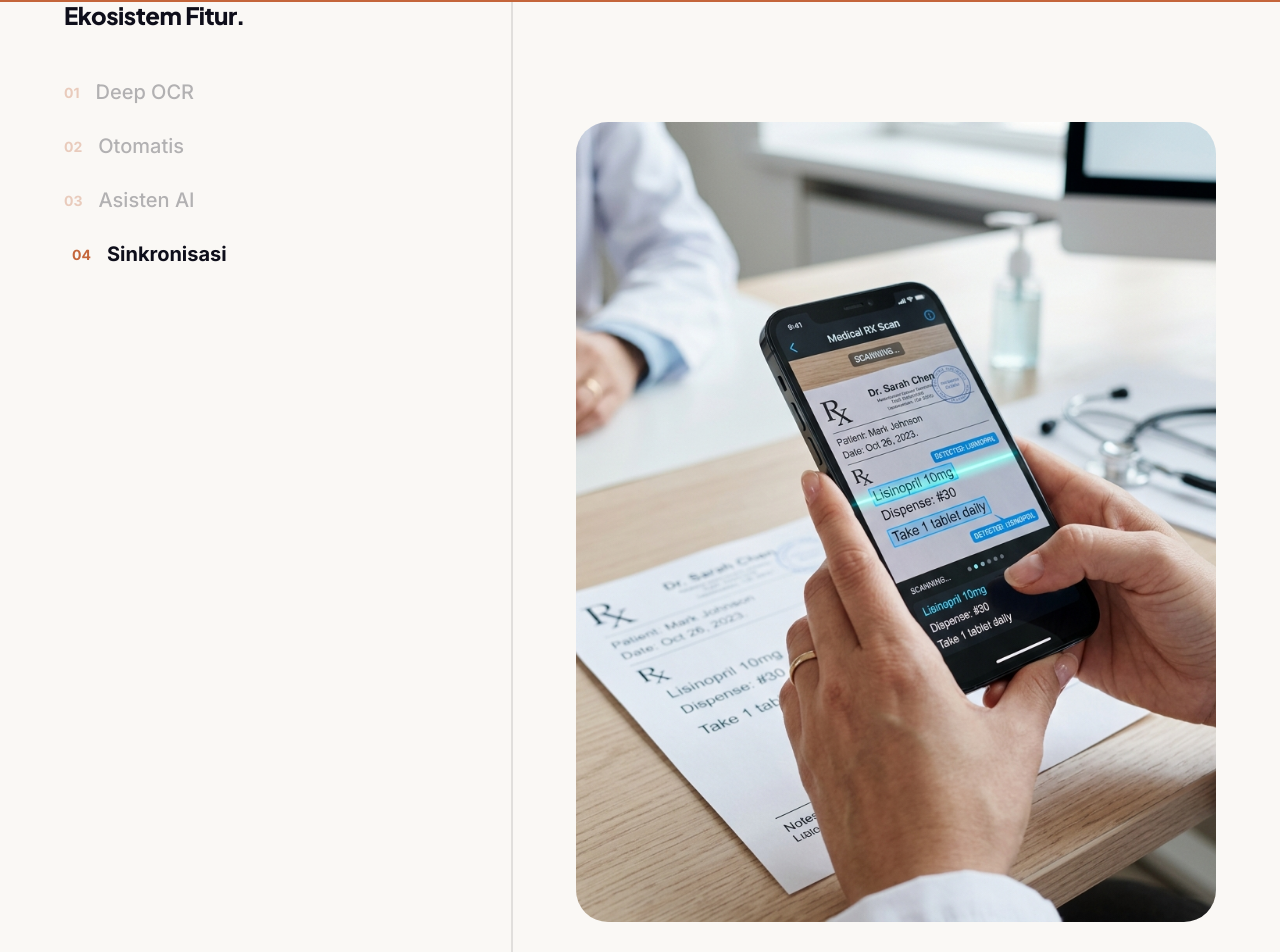
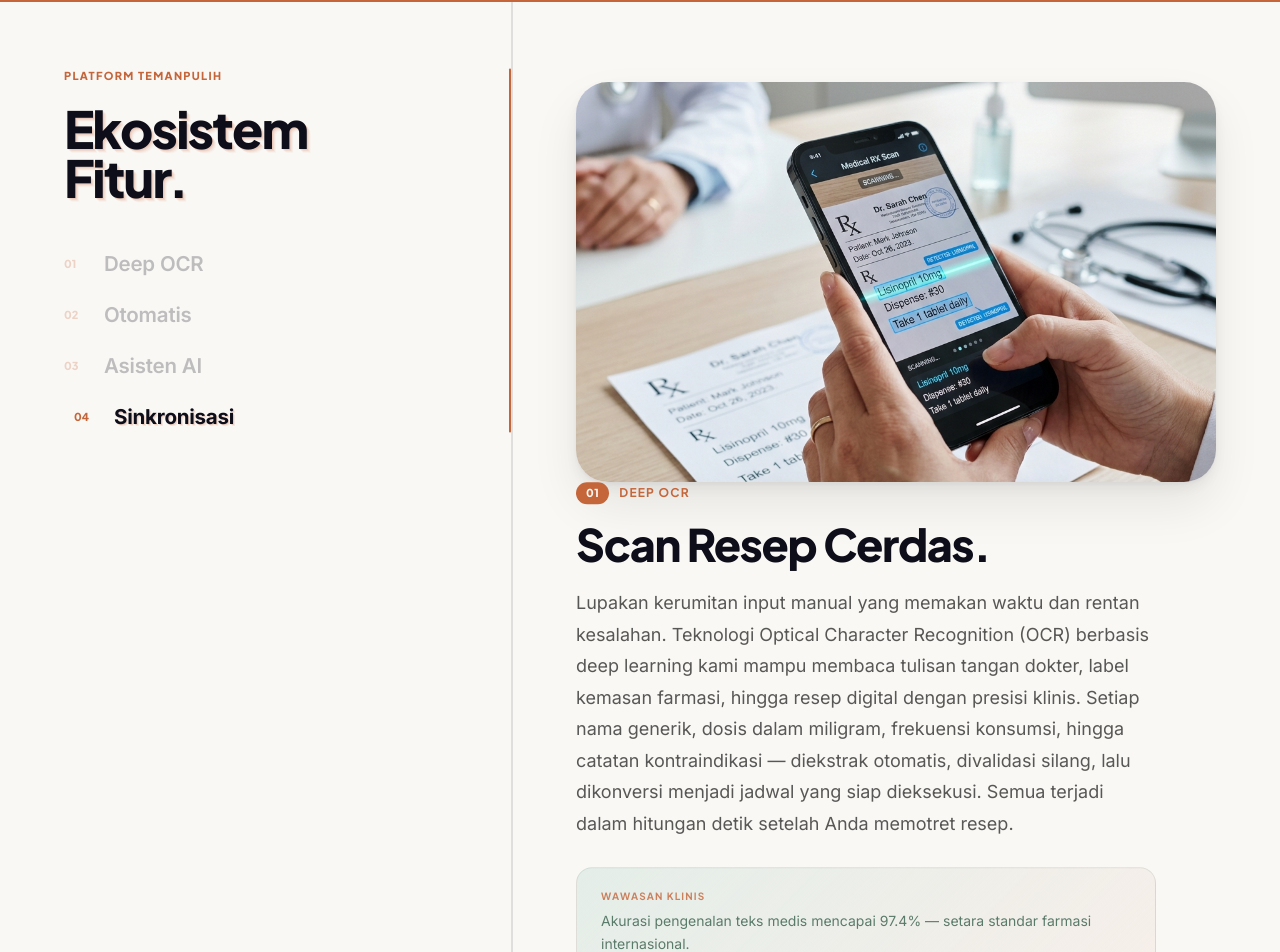
Before and after one commit to rahmann05/Teman-Pulih, a React (Vite) app in the folder FE/: page /pelajari in a window 1280 px wide. Shown: the part 2953-3905 px from the top of the page. Built offline with nearby package versions, Linux system fonts and the light colour scheme; no server answers.

Commit message:
fix:UI halaman pelajari

```diff
--- a/FE/src/features/pelajari/components/PelajariFeaturesSlider.jsx
+++ b/FE/src/features/pelajari/components/PelajariFeaturesSlider.jsx
@@ -1,5 +1,5 @@
-import { useRef, useState, useEffect } from 'react';
-import { motion, useInView } from 'framer-motion';
+import { useRef, useState, useEffect, useCallback } from 'react';
+import { motion, useInView, useScroll, useTransform } from 'framer-motion';
 
 import imgOcr from '../../../assets/images/feature-ocr-scan-v2.png';
 import imgMed from '../../../assets/images/feature-med-schedule-v2.png';
@@ -11,80 +11,134 @@ const features = [
     id: '01', label: 'Deep OCR',
     title: 'Scan Resep Cerdas.',
     img: imgOcr,
-    fact: 'Mengekstrak instruksi dokter dalam hitungan detik tanpa input manual.',
-    desc: 'Ucapkan selamat tinggal pada kerumitan memasukkan nama obat satu per satu. Dengan teknologi Deep OCR, cukup potret resep atau kemasan obat Anda, dan TemanPulih akan secara otomatis membaca, mengkategorikan, dan menjadwalkan dosis Anda dengan akurasi klinis.'
+    imgPosition: 'center center',
+    fact: 'Akurasi pengenalan teks medis mencapai 97.4% — setara standar farmasi internasional.',
+    desc: 'Lupakan kerumitan input manual yang memakan waktu dan rentan kesalahan. Teknologi Optical Character Recognition (OCR) berbasis deep learning kami mampu membaca tulisan tangan dokter, label kemasan farmasi, hingga resep digital dengan presisi klinis. Setiap nama generik, dosis dalam miligram, frekuensi konsumsi, hingga catatan kontraindikasi — diekstrak otomatis, divalidasi silang, lalu dikonversi menjadi jadwal yang siap dieksekusi. Semua terjadi dalam hitungan detik setelah Anda memotret resep.',
   },
   {
     id: '02', label: 'Otomatis',
-    title: 'Pengingat Obat.',
+    title: 'Pengingat Adaptif.',
     img: imgMed,
-    fact: '80% pasien TemanPulih berhasil menjaga kepatuhan dosis secara konsisten.',
-    desc: 'Pemulihan sangat bergantung pada kepatuhan. Algoritma kami memastikan tidak ada dosis yang terlewat dengan notifikasi berlapis. Dari obat harian hingga resep sementara, jadwal diatur secara pintar menyesuaikan ritme sirkadian dan jam biologis Anda.'
+    imgPosition: 'center center',
+    fact: '80% pasien TemanPulih melaporkan peningkatan signifikan kepatuhan dosis dalam 30 hari pertama.',
+    desc: 'Sistem pengingat kami jauh melampaui alarm biasa. Algoritma berbasis ritme sirkadian secara dinamis menghitung waktu ideal konsumsi setiap obat — mempertimbangkan interaksi antar zat aktif, efek samping yang harus dihindari di jam tertentu, hingga interval minimum antar dosis. Jika Anda melewatkan waktu minum, sistem tidak hanya mengingatkan, tapi juga memberikan panduan tepat apakah dosis masih bisa dikejar atau harus dilewati demi keamanan. Tidak ada lagi tebakan, hanya kepastian klinis.',
   },
   {
     id: '03', label: 'Asisten AI',
-    title: 'Chatbot Medis 24/7.',
+    title: 'Pendamping AI 24/7.',
     img: imgChat,
-    fact: 'Respons instan berdasarkan basis data medis tervalidasi.',
-    desc: 'Punya pertanyaan jam 2 pagi tentang efek samping atau interaksi obat? Asisten AI kami dilatih khusus untuk menganalisis kekhawatiran ringan, memberikan panduan interaksi farmasi, dan menenangkan Anda di momen kritis kapan pun Anda butuhkan.'
+    imgPosition: 'center top',
+    fact: 'Lebih dari 2.400 skenario farmasi telah dilatih ke dalam model bahasa kami.',
+    desc: 'Pertanyaan medis sering muncul di momen paling tidak terduga — jam 2 pagi setelah efek samping tak terduga, atau saat berkemas untuk perjalanan dan tidak tahu cara menyimpan obat. Asisten AI TemanPulih dilatih eksklusif menggunakan korpus farmakologi klinis, panduan terapi WHO, serta data interaksi obat-obat dan obat-makanan terkini. Berbeda dari chatbot generik, respons kami terstruktur medis: konteks, mekanisme, tindakan yang disarankan, dan kapan harus segera menghubungi dokter.',
   },
   {
     id: '04', label: 'Sinkronisasi',
     title: 'Airy Family Sync.',
     img: imgSync,
-    fact: 'Pantau pemulihan orang terkasih dari jarak jauh, secara real-time.',
-    desc: 'Pemulihan adalah proses komunal. Hubungkan ekosistem medis Anda dengan anggota keluarga atau pengasuh. Mereka akan menerima pembaruan kepatuhan obat dan peringatan kritis, memastikan Anda tidak pernah berjalan sendirian menuju kesembuhan.'
+    imgPosition: 'center center',
+    fact: 'Pemantauan real-time lintas perangkat — tanpa batasan jarak, tanpa delay.',
+    desc: 'Pemulihan adalah ekosistem, bukan perjalanan soliter. Airy Family Sync memungkinkan anggota keluarga, pasangan, atau pengasuh terkoneksi ke protokol pengobatan Anda dengan izin yang Anda kendalikan sepenuhnya. Mereka dapat memantau status kepatuhan harian, menerima notifikasi peringatan jika ada dosis terlewat tiga kali berturut-turut, hingga membaca ringkasan perkembangan mingguan. Privasi tetap terjaga — data medis sensitif tidak pernah terekspos; yang dibagikan hanyalah sinyal kesehatan yang telah Anda otorisasi. Karena orang-orang terkasih berhak hadir, meski tak selalu bisa berada di sisi Anda.',
   },
 ];
 
+/* ─── Single Feature Block ────────────────────── */
 const FeatureBlock = ({ feature, index, setActiveIndex }) => {
   const ref = useRef(null);
-  const isInView = useInView(ref, { margin: "-50% 0px -50% 0px" });
+  const isInView = useInView(ref, { margin: '-45% 0px -45% 0px' });
+
+  const { scrollYProgress } = useScroll({
+    target: ref,
+    offset: ['start end', 'end start'],
+  });
+
+  // Image layer (deepest) moves down
+  const imgY = useTransform(scrollYProgress, [0, 1], ['-15%', '15%']);
+
+  // Content layer (highest) moves up
+  const contentY = useTransform(scrollYProgress, [0, 1], ['15%', '-15%']);
 
   useEffect(() => {
-    if (isInView) {
-      setActiveIndex(index);
-    }
+    if (isInView) setActiveIndex(index);
   }, [isInView, index, setActiveIndex]);
 
   return (
-    <div ref={ref} className="p-feature-block">
+    <motion.div
+      ref={ref}
+      className="p-feature-block"
+      initial={{ opacity: 0, y: 60 }}
+      whileInView={{ opacity: 1, y: 0 }}
+      viewport={{ once: true, margin: '-10%' }}
+      transition={{ duration: 1, ease: [0.16, 1, 0.3, 1] }}
+    >
       <div className="p-feature-block-img-wrapper">
-        <img src={feature.img} alt={feature.title} />
+        <motion.img
+          src={feature.img}
+          alt={feature.title}
+          style={{ y: imgY, objectPosition: feature.imgPosition || 'center center' }}
+        />
       </div>
-      <div className="p-feature-block-content">
+
+      <motion.div
+        className="p-feature-block-content"
+        style={{ y: contentY }}
+      >
+        <div className="p-feature-pill-row">
+          <span className="p-feature-pill-num">{feature.id}</span>
+          <span className="p-feature-pill-label">{feature.label}</span>
+        </div>
         <h3 className="p-feature-block-title">{feature.title}</h3>
         <p className="p-feature-block-desc">{feature.desc}</p>
         <div className="p-feature-sneak">
-          <strong>Wawasan Arsitektur Medis</strong>
+          <strong>Wawasan Klinis</strong>
           {feature.fact}
         </div>
-      </div>
-    </div>
+      </motion.div>
+    </motion.div>
   );
 };
 
+/* ─── Main Section ────────────────────────────── */
 const PelajariFeaturesSlider = () => {
   const [activeIndex, setActiveIndex] = useState(0);
+  const handleSetActive = useCallback((i) => setActiveIndex(i), []);
+
+  const ref = useRef(null);
+  const { scrollYProgress } = useScroll({
+    target: ref,
+    offset: ['start end', 'end start'],
+  });
+
+  // Slow upward drift for the sticky nav to give it a floating "highest layer" illusion
+  const navY = useTransform(scrollYProgress, [0, 1], ['5%', '-10%']);
 
   return (
-    <section className="p-features-split" data-theme="light">
+    <section ref={ref} className="p-features-split" data-theme="light">
+      {/* LEFT — sticky nav */}
       <div className="p-features-left">
-        <div className="p-features-nav">
-          <h2 className="p-features-nav-title">Ekosistem Fitur.</h2>
+        <motion.div className="p-features-nav" style={{ y: navY }}>
+          <p className="p-features-eyebrow">Platform TemanPulih</p>
+          <h2 className="p-features-nav-title">Ekosistem<br />Fitur.</h2>
           <ul className="p-features-list">
             {features.map((f, i) => (
               <li key={f.id} className={`p-features-list-item ${i === activeIndex ? 'active' : ''}`}>
                 <span className="p-features-list-num">{f.id}</span>
-                {f.label}
+                <span className="p-features-list-label">{f.label}</span>
               </li>
             ))}
           </ul>
-        </div>
+          <div className="p-features-progress">
+            <div
+              className="p-features-progress-bar"
+              style={{ height: `${((activeIndex + 1) / features.length) * 100}%` }}
+            />
+          </div>
+        </motion.div>
       </div>
+
+      {/* RIGHT — scrolling feature blocks */}
       <div className="p-features-right">
         {features.map((f, i) => (
-          <FeatureBlock key={f.id} feature={f} index={i} setActiveIndex={setActiveIndex} />
+          <FeatureBlock key={f.id} feature={f} index={i} setActiveIndex={handleSetActive} />
         ))}
       </div>
     </section>
--- a/FE/src/styles/features/Pelajari.css
+++ b/FE/src/styles/features/Pelajari.css
@@ -271,79 +271,138 @@
 .p-features-left {
   position: relative;
   border-right: 1px solid rgba(0,0,0,0.1);
+  padding-top: clamp(60px, 10vh, 120px);
 }
 .p-features-nav {
   position: sticky;
-  top: 150px;
+  top: 120px;
   padding: 0 var(--space-editorial-x);
+}
+.p-features-eyebrow {
+  font-family: var(--font-heading);
+  font-size: 11px;
+  font-weight: 800;
+  text-transform: uppercase;
+  letter-spacing: 0.12em;
+  color: var(--accent);
+  margin: 0 0 20px 0;
 }
 .p-features-nav-title {
   font-family: var(--font-heading);
-  font-size: var(--text-2xl);
+  font-size: clamp(36px, 4vw, 60px);
   font-weight: 800;
+  line-height: 0.95;
+  letter-spacing: -0.035em;
   margin-bottom: 48px;
   color: var(--text);
+  /* Layered 3D text shadow depth */
+  text-shadow:
+    1px 1px 0 rgba(196,101,58,0.15),
+    2px 2px 0 rgba(196,101,58,0.10),
+    3px 3px 0 rgba(196,101,58,0.07),
+    4px 4px 0 rgba(196,101,58,0.04);
 }
+
+/* Progress track */
+.p-features-progress {
+  position: absolute;
+  right: 0;
+  top: 0;
+  width: 2px;
+  height: 100%;
+  background: rgba(0,0,0,0.06);
+  border-radius: 2px;
+}
+.p-features-progress-bar {
+  width: 100%;
+  background: var(--accent);
+  border-radius: 2px;
+  transition: height 0.5s cubic-bezier(0.16, 1, 0.3, 1);
+  min-height: 20%;
+}
+
 .p-features-list {
   list-style: none;
   padding: 0;
-  margin: 0;
+  margin: 0 0 40px 0;
   display: flex;
   flex-direction: column;
-  gap: 24px;
+  gap: 20px;
 }
 .p-features-list-item {
   display: flex;
   align-items: center;
   gap: 16px;
-  font-family: var(--font-body);
-  font-size: var(--text-xl);
-  font-weight: 500;
-  color: var(--text);
-  opacity: 0.3;
-  transition: opacity 0.4s ease, transform 0.4s ease;
+  opacity: 0.25;
+  transition: opacity 0.5s ease, transform 0.5s ease;
   cursor: pointer;
 }
-.p-features-list-item:hover { opacity: 0.6; }
+.p-features-list-item:hover { opacity: 0.5; }
 .p-features-list-item.active {
   opacity: 1;
-  font-weight: 700;
-  transform: translateX(8px);
+  transform: translateX(10px);
 }
 .p-features-list-num {
-  font-size: var(--text-sm);
+  font-family: var(--font-heading);
+  font-size: 11px;
   font-weight: 800;
   color: var(--accent);
+  min-width: 24px;
+}
+.p-features-list-label {
+  font-family: var(--font-body);
+  font-size: clamp(16px, 1.6vw, 22px);
+  font-weight: 600;
+  color: var(--text);
+  letter-spacing: -0.01em;
+  /* Subtle 3D on active item via parent */
+  transition: text-shadow 0.4s ease;
+}
+.p-features-list-item.active .p-features-list-label {
+  text-shadow:
+    1px 1px 0 rgba(196,101,58,0.2),
+    2px 2px 0 rgba(196,101,58,0.1);
+  font-weight: 700;
 }
 
 .p-features-right {
-  padding: var(--space-editorial-y) var(--space-editorial-x);
+  padding: clamp(60px, 10vh, 120px) var(--space-editorial-x);
   display: flex;
   flex-direction: column;
-  gap: 200px;
+  gap: 120px;
   position: relative;
 }
 
 .p-feature-block {
   display: flex;
   flex-direction: column;
-  gap: 40px;
-  position: relative; /* Fix for framer-motion warning */
+  gap: 32px;
+  position: relative;
 }
 .p-feature-block-img-wrapper {
   position: relative;
   width: 100%;
-  aspect-ratio: 4/5;
+  aspect-ratio: 16/10;
+  /* Overflow hidden but image taller → parallax depth */
   overflow: hidden;
   border-radius: var(--radius-2xl);
+  background: rgba(0,0,0,0.03);
+  /* Layered 3D card shadow */
+  box-shadow:
+    0 2px 4px rgba(0,0,0,0.04),
+    0 6px 16px rgba(0,0,0,0.06),
+    0 24px 48px rgba(0,0,0,0.08),
+    0 2px 0 rgba(255,255,255,0.6) inset;
+  transform: translateZ(0);
 }
 .p-feature-block-img-wrapper img {
-  width: 100%; height: 100%;
+  /* Slightly taller than container for parallax travel room */
+  width: 100%;
+  height: 120%;
+  top: -10%;
+  position: relative;
   object-fit: cover;
-  transition: transform 0.8s ease;
-}
-.p-feature-block:hover .p-feature-block-img-wrapper img {
-  transform: scale(1.05);
+  will-change: transform;
 }
 
 .p-feature-block-content {
@@ -351,51 +410,84 @@
   flex-direction: column;
   align-items: flex-start;
 }
+/* Pill row: 01 · Deep OCR */
+.p-feature-pill-row {
+  display: flex;
+  align-items: center;
+  gap: 10px;
+  margin-bottom: 16px;
+}
+.p-feature-pill-num {
+  font-family: var(--font-heading);
+  font-size: 11px;
+  font-weight: 800;
+  color: var(--bg);
+  background: var(--accent);
+  padding: 3px 10px;
+  border-radius: 999px;
+  letter-spacing: 0.05em;
+}
+.p-feature-pill-label {
+  font-family: var(--font-heading);
+  font-size: 12px;
+  font-weight: 700;
+  text-transform: uppercase;
+  letter-spacing: 0.1em;
+  color: var(--accent);
+}
 .p-feature-block-title {
   font-family: var(--font-heading);
-  font-size: var(--text-display-large);
+  font-size: clamp(28px, 3.5vw, 50px);
   font-weight: 800;
-  line-height: 1.0;
+  line-height: 1.05;
   letter-spacing: -0.03em;
-  margin: 24px 0;
+  margin: 0 0 20px 0;
   color: var(--text);
 }
 .p-feature-block-desc {
   font-family: var(--font-body);
   font-size: var(--text-lg);
-  line-height: 1.6;
-  color: rgba(0,0,0,0.7);
-  margin-bottom: 32px;
-  max-width: 500px;
+  line-height: 1.75;
+  color: rgba(0,0,0,0.65);
+  margin-bottom: 0;
+  max-width: 580px;
 }
 .p-feature-sneak {
-  margin-top: 40px;
-  background: var(--sage-light);
-  padding: 24px;
+  margin-top: 28px;
+  background: linear-gradient(135deg, var(--sage-light) 0%, rgba(196,101,58,0.06) 100%);
+  border: 1px solid rgba(61,92,77,0.12);
+  padding: 20px 24px;
   border-radius: var(--radius-lg);
   font-family: var(--font-body);
   font-size: 14px;
-  line-height: 1.5;
+  line-height: 1.6;
   color: var(--sage);
+  width: 100%;
+  max-width: 580px;
 }
 .p-feature-sneak strong {
   display: block;
   font-family: var(--font-heading);
   text-transform: uppercase;
-  letter-spacing: 0.1em;
-  font-size: 11px;
-  margin-bottom: 8px;
+  letter-spacing: 0.12em;
+  font-size: 10px;
+  margin-bottom: 6px;
   color: var(--accent);
+  opacity: 0.8;
 }
 
 @media (max-width: 1023px) {
   .p-features-split { grid-template-columns: 1fr; }
   .p-features-split::after { display: none; }
-  .p-features-left { border-right: none; }
+  .p-features-left { border-right: none; padding-top: 0; }
   .p-features-nav { position: relative; top: 0; padding: 60px var(--space-editorial-x) 20px; }
+  .p-features-progress { display: none; }
   .p-features-list { flex-direction: row; overflow-x: auto; gap: 20px; padding-bottom: 16px; scroll-snap-type: x mandatory; }
   .p-features-list-item { scroll-snap-align: start; white-space: nowrap; }
-  .p-features-right { gap: 100px; padding-top: 40px; }
+  .p-features-list-item.active { transform: none; }
+  .p-features-list-label { font-size: 16px; }
+  .p-features-right { gap: 80px; padding-top: 40px; }
+  .p-feature-pill-row { display: none; }
 }
 
 /* ═══════════════════════════════════════════
@@ -541,9 +633,9 @@
 }
 .p-team-sus-header h2 {
   font-family: var(--font-heading);
-  font-size: var(--text-display-large);
+  font-size: clamp(32px, 5vw, 64px);
   font-weight: 800;
-  line-height: 0.9;
+  line-height: 1.0;
   letter-spacing: -0.03em;
   color: var(--text);
   max-width: 900px;
```
